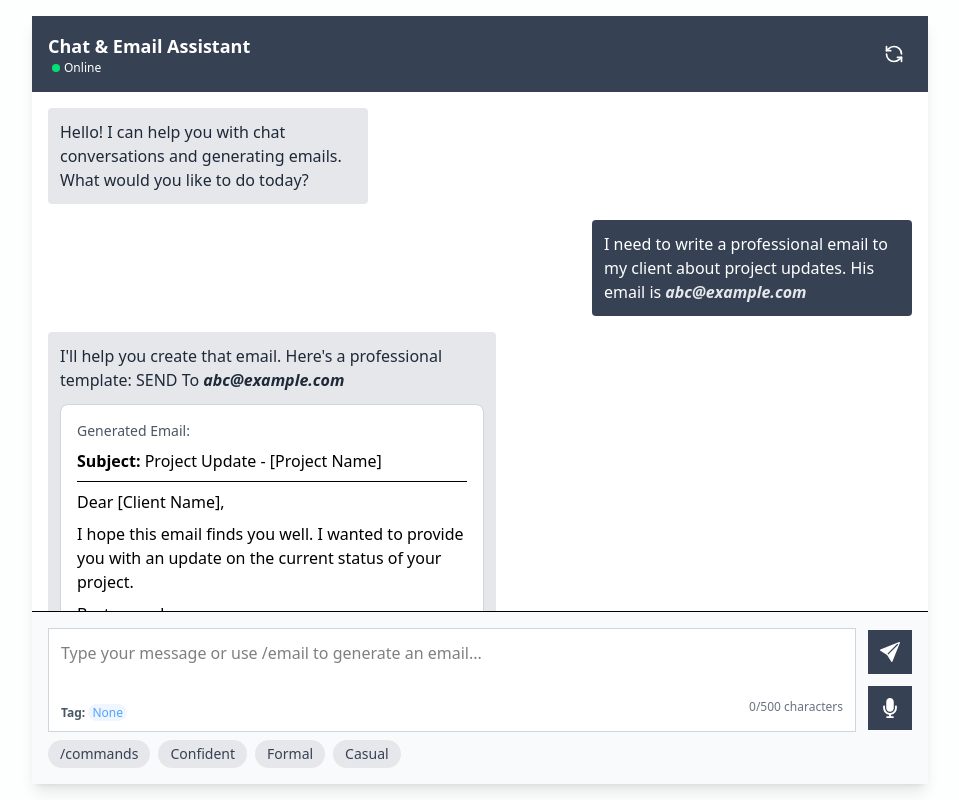
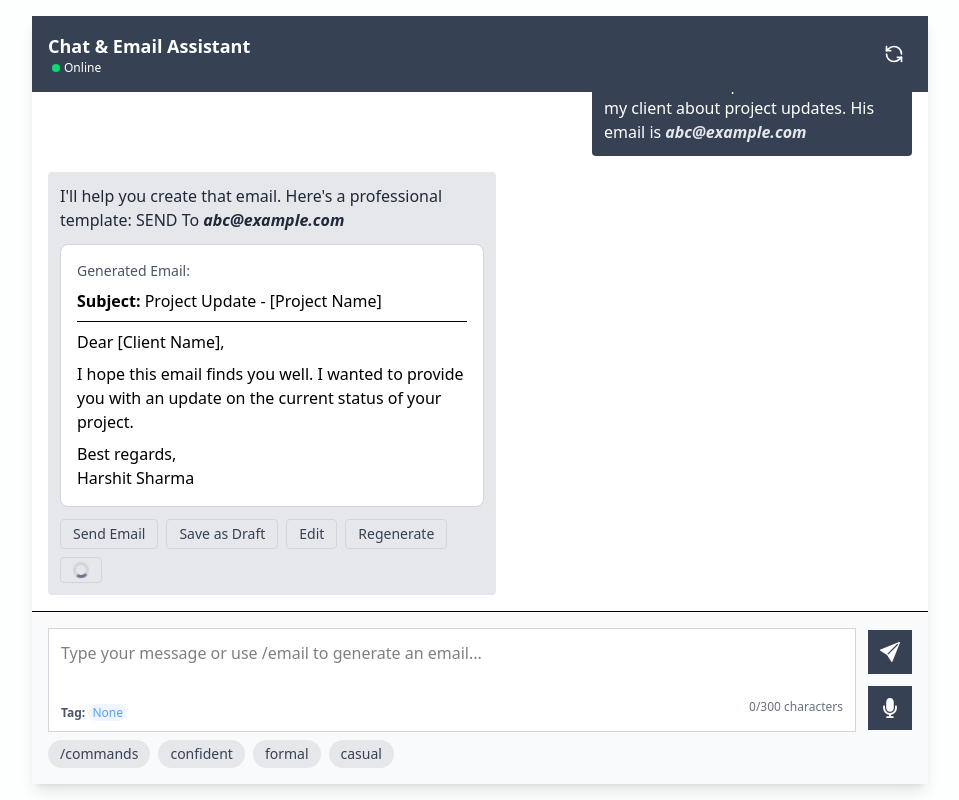
Before and after one commit to HsAhRaSrHmIaT/MailAgent, a React (Vite) app in the folder Client/: page / in a window 1280 px wide. Shown: the whole page, without its empty margins (160-1119 px from the left). Built offline with nearby package versions, Linux system fonts and the light colour scheme.

Commit message:
Add loaders

```diff
--- a/Client/src/components/ChatArea.tsx
+++ b/Client/src/components/ChatArea.tsx
@@ -1,8 +1,19 @@
+import { useEffect, useRef } from "react";
+
 import EmailPreviewBox from "../templates/EmailPreviewBox";
+import { ChatLoader, EmailGenerateLoader } from "./Loader";
 
 const ChatArea = () => {
+    const chatAreaRef = useRef<HTMLDivElement>(null);
+
+    useEffect(() => {
+        if (chatAreaRef.current) {
+            chatAreaRef.current.scrollTop = chatAreaRef.current.scrollHeight;
+        }
+    }, []);
+
     return (
-        <div className="flex-1 overflow-y-auto p-4 space-y-4">
+        <div className="flex-1 overflow-y-auto p-4 space-y-4" ref={chatAreaRef}>
             {/* Sample Chat Messages */}
             <div className="flex justify-start">
                 <div className="bg-gray-200 rounded-sm p-3 max-w-xs">
@@ -12,6 +23,9 @@ const ChatArea = () => {
                     </p>
                 </div>
             </div>
+
+            <ChatLoader />
+            <EmailGenerateLoader />
 
             <div className="flex justify-end">
                 <div className="bg-gray-700 text-white rounded-sm p-3 max-w-xs">
--- a/Client/src/components/CommandHelp.tsx
+++ b/Client/src/components/CommandHelp.tsx
@@ -11,11 +11,11 @@ const CommandHelp = () => {
                 /clear - Clear chat history
             </div>
             <div className="mt-2 text-xs text-gray-500">
-                #Confident - Use confident tone
+                #confident - Use confident tone
                 <br />
-                #Formal - Use formal tone
+                #formal - Use formal tone
                 <br />
-                #Casual - Use casual tone
+                #casual - Use casual tone
             </div>
         </div>
     );
--- /dev/null
+++ b/Client/src/components/Loader.tsx
@@ -0,0 +1,65 @@
+interface LoaderProps {
+    variant?: "chat" | "email" | "button";
+}
+
+const Loader = ({ variant = "chat" }: LoaderProps) => {
+    const containerClasses = {
+        chat: "flex justify-center space-x-2 my-4 bg-gray-200 p-2 rounded w-20 h-10 items-center",
+        email: "flex justify-center space-x-1 my-2 bg-gray-200 items-center p-2 rounded h-72 sm:w-80 sm:h-72",
+        button: "flex justify-center space-x-1",
+    };
+
+    const renderChatLoader = () => (
+        <>
+            <div
+                className="w-3 h-3 bg-gray-500 rounded-full animate-bounce"
+                style={{ animationDelay: "0ms" }}
+            />
+            <div
+                className="w-3 h-3 bg-gray-500 rounded-full animate-bounce"
+                style={{ animationDelay: "150ms" }}
+            />
+            <div
+                className="w-3 h-3 bg-gray-500 rounded-full animate-bounce"
+                style={{ animationDelay: "300ms" }}
+            />
+        </>
+    );
+
+    const renderEmailLoader = () => (
+        <div className="animate-pulse">
+            <div className="flex flex-col">
+                <div className="h-2 bg-gray-400 rounded mb-2" />
+                <div className="h-2 bg-gray-400 rounded w-56 sm:w-64 mb-2" />
+                <div className="bg-white rounded w-64 sm:w-72 h-48 mb-2" />
+                <div className="bg-gray-100 rounded h-4" />
+            </div>
+        </div>
+    );
+
+    const renderButtonLoader = () => (
+        <div className="w-4 h-4 border-3 border-gray-300 border-t-gray-500 rounded-full animate-spin" />
+    );
+
+    const renderLoader = () => {
+        switch (variant) {
+            case "chat":
+                return renderChatLoader();
+            case "email":
+                return renderEmailLoader();
+            case "button":
+                return renderButtonLoader();
+            default:
+                return renderChatLoader();
+        }
+    };
+
+    return <div className={containerClasses[variant]}>{renderLoader()}</div>;
+};
+
+// Named exports for convenience
+export const ChatLoader = () => <Loader variant="chat" />;
+export const EmailGenerateLoader = () => <Loader variant="email" />;
+export const ButtonLoader = () => <Loader variant="button" />;
+
+export default Loader;
--- a/Client/src/components/QuickActions.tsx
+++ b/Client/src/components/QuickActions.tsx
@@ -18,28 +18,28 @@ const QuickActions = ({
                 /commands
             </button>
             <button
-                onClick={() => setHashTag("#Confident")}
+                onClick={() => setHashTag("#confident")}
                 className={`bg-gray-200 text-gray-700 px-3 py-1 rounded-full text-sm hover:bg-gray-300 cursor-pointer ${
-                    hashTag === "#Confident" ? "hidden" : ""
+                    hashTag === "#confident" ? "hidden" : ""
                 }`}
             >
-                Confident
+                confident
             </button>
             <button
-                onClick={() => setHashTag("#Formal")}
+                onClick={() => setHashTag("#formal")}
                 className={`bg-gray-200 text-gray-700 px-3 py-1 rounded-full text-sm hover:bg-gray-300 cursor-pointer ${
-                    hashTag === "#Formal" ? "hidden" : ""
+                    hashTag === "#formal" ? "hidden" : ""
                 }`}
             >
-                Formal
+                formal
             </button>
             <button
-                onClick={() => setHashTag("#Casual")}
+                onClick={() => setHashTag("#casual")}
                 className={`bg-gray-200 text-gray-700 px-3 py-1 rounded-full text-sm hover:bg-gray-300 cursor-pointer ${
-                    hashTag === "#Casual" ? "hidden" : ""
+                    hashTag === "#casual" ? "hidden" : ""
                 }`}
             >
-                Casual
+                casual
             </button>
         </div>
     );
--- a/Client/src/pages/EmailForm.tsx
+++ b/Client/src/pages/EmailForm.tsx
@@ -32,7 +32,7 @@ const EmailForm = () => {
     const [clearCountdown, setClearCountdown] = useState(0);
     const textareaRef = useRef<HTMLTextAreaElement>(null);
     const emailLength = 50;
-    const maxMessageLength = 500;
+    const maxMessageLength = 300;
 
     // Command definitions
     const commands = {
@@ -45,6 +45,18 @@ const EmailForm = () => {
         },
         "/clear": {
             description: "Clear chat history",
+            steps: [],
+        },
+        "#confident": {
+            description: "Use confident tone",
+            steps: [],
+        },
+        "#formal": {
+            description: "Use formal tone",
+            steps: [],
+        },
+        "#casual": {
+            description: "Use casual tone",
             steps: [],
         },
     };
@@ -130,7 +142,21 @@ const EmailForm = () => {
                     }
                 }
             }
+
+            else if (value.includes("#") && !commandState.isActive) {
+                const hashtagMatch = value.match(/#(formal|casual|confident)/);
+                if (hashtagMatch) {
+                    const tag = `#${hashtagMatch[1]}`;
+                    if (commands[tag as keyof typeof commands]) {
+                        setHashTag(tag);
+                        // Remove the hashtag from the message
+                        const cleanMessage = value.replace(/#(formal|casual|confident)/, '').trim();
+                        setMessage(cleanMessage);
+                    }
+                }
+            }
         }
+
     };
 
     // Handle command step submission
@@ -302,9 +328,7 @@ const EmailForm = () => {
 
                     {/* Command Help */}
                     {!commandState.isActive &&
-                        (message === "/" || message.includes("#")) && (
-                            <CommandHelp />
-                        )}
+                        (message === "/" || message.includes("#")) && <CommandHelp />}
                 </div>
             </div>
         </div>
--- a/Client/src/templates/EmailPreviewBox.tsx
+++ b/Client/src/templates/EmailPreviewBox.tsx
@@ -1,4 +1,6 @@
-import { GiSpeaker } from "react-icons/gi";
+import { ButtonLoader } from "../components/Loader";
+
+// import { GiSpeaker } from "react-icons/gi";
 
 const EmailPreviewBox = () => {
     return (
@@ -43,8 +45,9 @@ const EmailPreviewBox = () => {
                 <button className="border border-gray-300 px-3 py-1 rounded text-sm hover:bg-gray-700 cursor-pointer text-gray-700 hover:text-white">
                     Regenerate
                 </button>
-                <button className="border border-gray-300 px-3 py-1 rounded text-sm hover:bg-gray-700 cursor-pointer text-gray-700 hover:text-white">
-                    <GiSpeaker size={18} />
+                <button className="border border-gray-300 px-3 py-1 rounded text-sm hover:bg-gray-700 text-gray-700 hover:text-white cursor-pointer disabled:bg-gray-200 disabled:text-gray-400 disabled:cursor-not-allowed disabled:hover:bg-gray-200 disabled:hover:text-gray-400" disabled={true}>
+                    {/* <GiSpeaker size={18} /> */}
+                    <ButtonLoader />
                 </button>
             </div>
         </>
```
